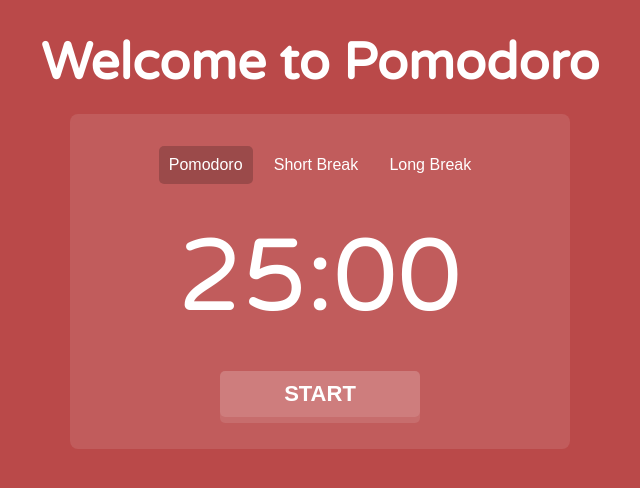
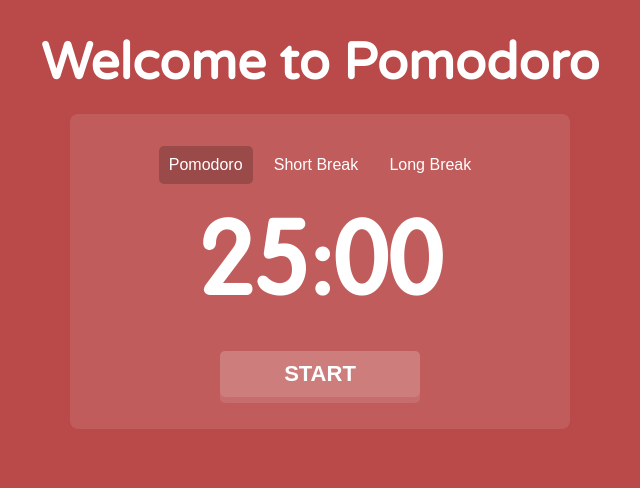
Before and after one commit to RafaelRojasCov/Clocker, a React (Create React App) app: page / in a window 1280 px wide. Shown: the top 488 px of the page, without its empty margins (320-960 px from the left). Built offline with nearby package versions, Linux system fonts and the light colour scheme.

Commit message:
fix font

```diff
--- a/src/components/Timer/Timer.module.scss
+++ b/src/components/Timer/Timer.module.scss
@@ -7,8 +7,9 @@ $base-selector: ".timer";
   flex-direction: column;
   align-items: center;
   justify-content: center;
-  font-family: "Arial Rounded" sans-serif;
-  font-size: 6vw;
+  font-family: "Arial Rounded", sans-serif;
+  font-size: 7vw;
+  font-weight: 900;
 
   @include desktop {
     font-size: 8vw;
--- a/src/index.css
+++ b/src/index.css
@@ -7,7 +7,7 @@
 @font-face {
   font-family: "Arial Rounded";
   src: local("ArialRounded"),
-    url(./assets/fonts/ArialRounded/ArialRounded.ttf) format("truetype");
+    url(./assets/fonts/ArialRounded/ArialRounded-Regular.ttf) format("truetype");
 }
 
 body {
```
Also changed, not shown: src/assets/fonts/ArialRounded/ArialRounded-Bold.ttf (added), src/assets/fonts/ArialRounded/ArialRounded-Regular.ttf (renamed from src/assets/fonts/ArialRounded/ArialRounded.ttf).
